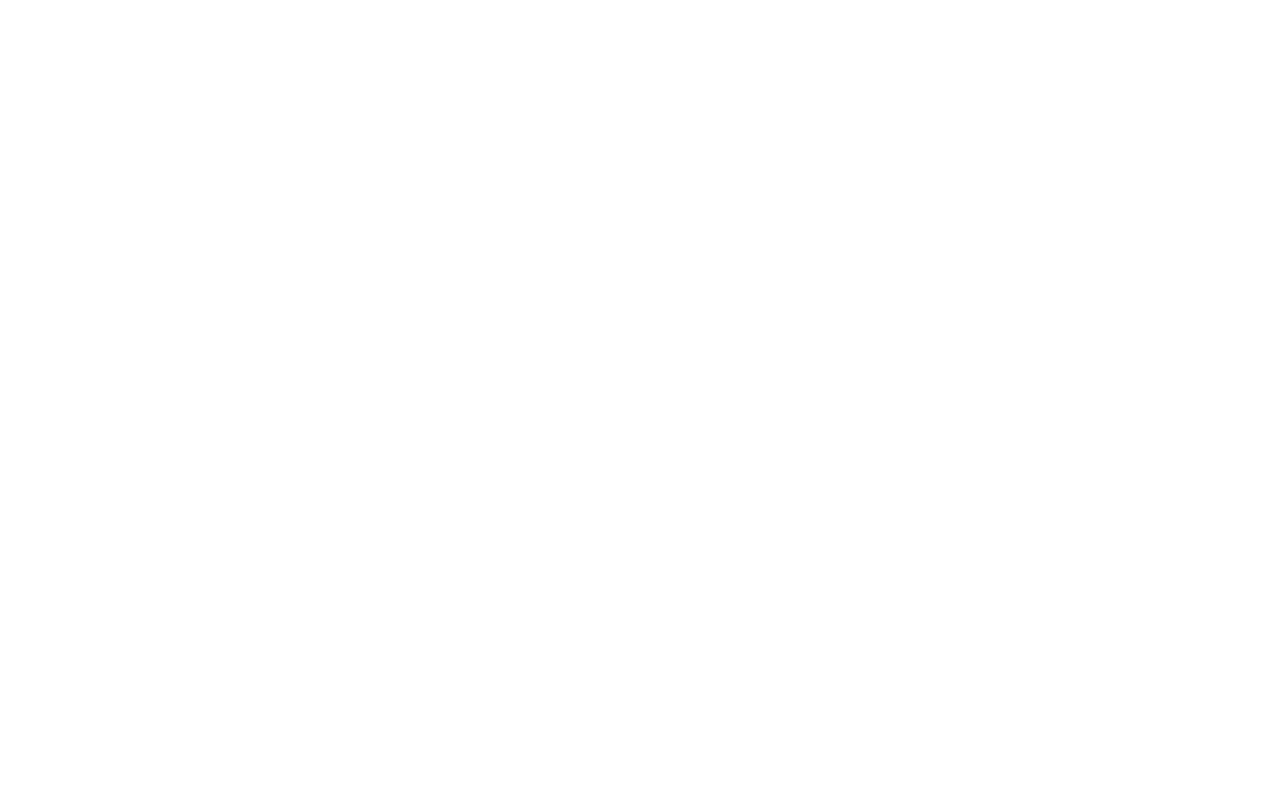
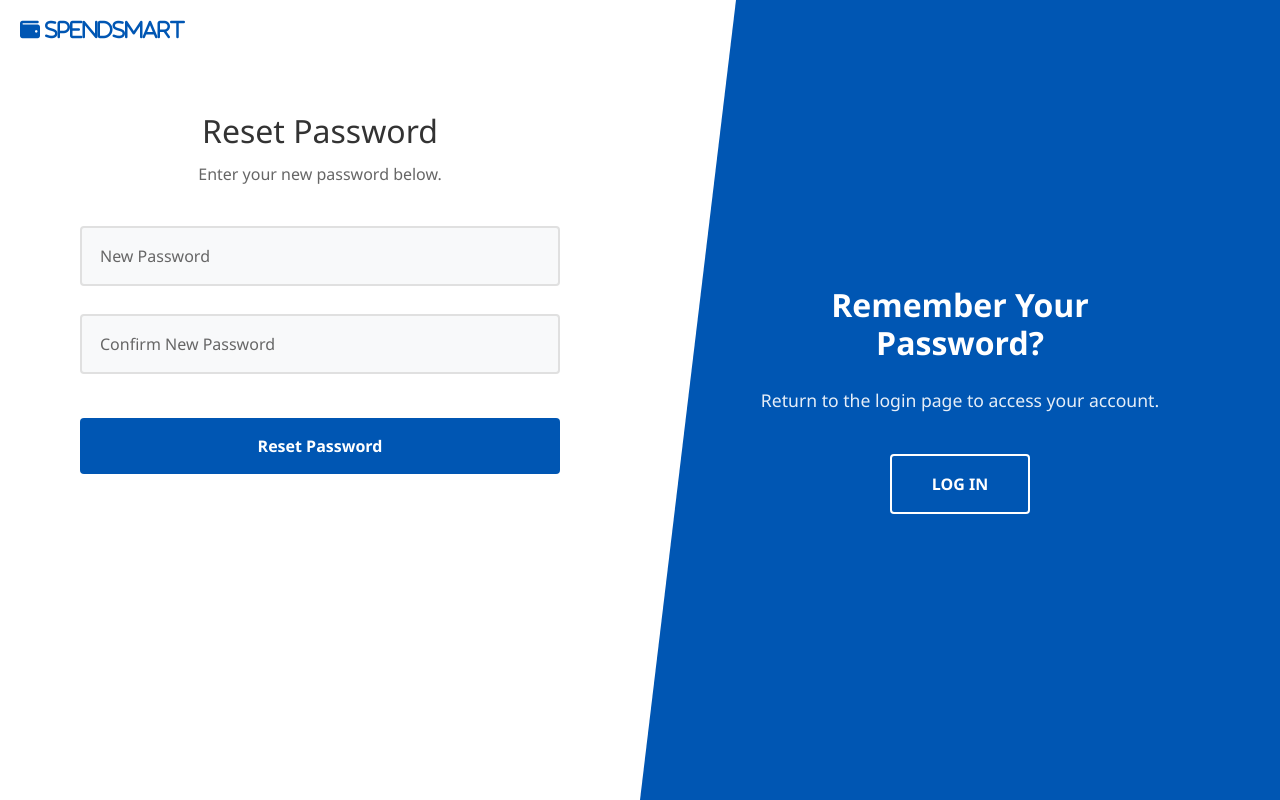
Before and after one commit to suhaib-mousa/SpendSmart.github.io, a React (Vite) app: page /reset-password/1 in a window 1280 px wide. Before the commit this address had no page. Built offline with nearby package versions, Linux system fonts and the light colour scheme.

Commit message:
Add Reset Password Page

```diff
--- a/src/App.jsx
+++ b/src/App.jsx
@@ -11,6 +11,7 @@ import CategoryPage from "./pages/CategoryPage";
 import Login from "./pages/Login";
 import Signup from "./pages/Signup";
 import ForgotPassword from "./pages/ForgotPassword";
+import ResetPassword from "./pages/ResetPassword";
 import './styles/global.css';
 
 function App() {
@@ -21,6 +22,7 @@ function App() {
         <Route path="/login" element={<Login />} />
         <Route path="/signup" element={<Signup />} />
         <Route path="/forgot-password" element={<ForgotPassword />} />
+        <Route path="/reset-password/:token" element={<ResetPassword />} />
         <Route path="/" element={
           <>
             <Navbar />
--- /dev/null
+++ b/src/pages/ResetPassword.jsx
@@ -0,0 +1,99 @@
+import React, { useState } from 'react';
+import { Link, useParams, useNavigate } from 'react-router-dom';
+import { toast } from 'react-hot-toast';
+import { resetPassword } from '../services/auth';
+import '../styles/Auth.css';
+
+function ResetPassword() {
+  const [password, setPassword] = useState('');
+  const [confirmPassword, setConfirmPassword] = useState('');
+  const [loading, setLoading] = useState(false);
+  const { token } = useParams();
+  const navigate = useNavigate();
+
+  const handleResetPassword = async (e) => {
+    e.preventDefault();
+    setLoading(true);
+
+    if (password !== confirmPassword) {
+      toast.error('Passwords do not match');
+      setLoading(false);
+      return;
+    }
+
+    try {
+      await resetPassword(token, password);
+      toast.success('Password has been reset successfully!');
+      navigate('/login');
+    } catch (error) {
+      toast.error(error.message || 'Failed to reset password');
+    } finally {
+      setLoading(false);
+    }
+  };
+
+  return (
+    <div className="auth-container">
+      <div className="login auth-form-side">
+        <div className="auth-logo">
+          <Link to="/">
+            <i className="fa-solid fa-wallet"> SpendSmart</i>
+          </Link>
+        </div>
+
+        <div className="auth-form-container">
+          <div className="auth-title">
+            <h1>Reset Password</h1>
+            <p>Enter your new password below.</p>
+          </div>
+
+          <form className="auth-form" onSubmit={handleResetPassword}>
+            <div className="form-group">
+              <input
+                type="password"
+                className="form-control"
+                id="password"
+                placeholder=" "
+                value={password}
+                onChange={(e) => setPassword(e.target.value)}
+                required
+              />
+              <label className="form-label" htmlFor="password">New Password</label>
+            </div>
+
+            <div className="form-group">
+              <input
+                type="password"
+                className="form-control"
+                id="confirmPassword"
+                placeholder=" "
+                value={confirmPassword}
+                onChange={(e) => setConfirmPassword(e.target.value)}
+                required
+              />
+              <label className="form-label" htmlFor="confirmPassword">Confirm New Password</label>
+            </div>
+
+            <button type="submit" className="submit-button" disabled={loading}>
+              {loading ? 'Resetting...' : 'Reset Password'}
+            </button>
+          </form>
+        </div>
+      </div>
+
+      <div className="signup auth-cta-side">
+        <div className="auth-cta-content">
+          <h2 className="auth-cta-title">Remember Your Password?</h2>
+          <p className="auth-cta-text">
+            Return to the login page to access your account.
+          </p>
+          <Link to="/login">
+            <button className="cta-button">LOG IN</button>
+          </Link>
+        </div>
+      </div>
+    </div>
+  );
+}
+
+export default ResetPassword;
```
